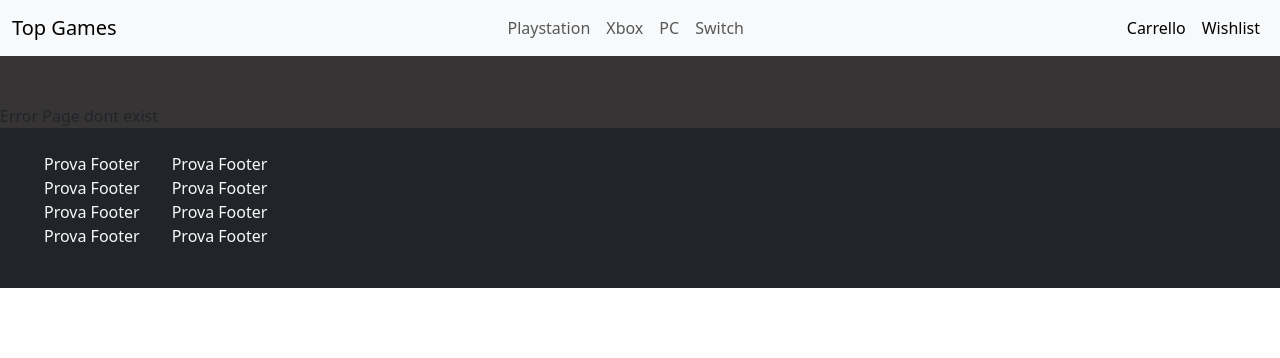
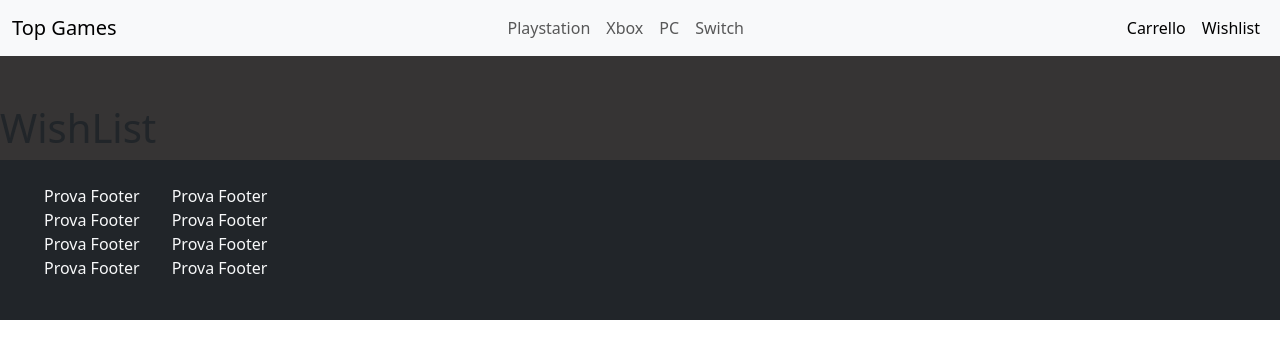
Before and after one commit to lorenzosalti/top-games-react, a React (Vite) app: page /wishlist in a window 1280 px wide. Shown: the top 358 px of the page. Built offline with nearby package versions, Linux system fonts and the light colour scheme.

Commit message:
feat: link to wishlist page

```diff
--- a/src/App.jsx
+++ b/src/App.jsx
@@ -6,6 +6,7 @@ import SearchPage from './pages/SearchPage';
 import DefaultLayout from './layouts/DefaultLayout';
 import GlobalContext from './contexts/globalContext';
 import SearchLayout from './layouts/SearchLayout';
+import WishListPage from './pages/WishListPage';
 
 
 function App() {
@@ -97,6 +98,7 @@ function App() {
             <Route path='/console/xbox' element={<div>Console:xbox</div>} />
             <Route path='/console/pc' element={<div>Console:pc</div>} />
             <Route path='/console/switch' element={<div>Console:switch</div>} />
+            <Route path='/wishlist' element={<WishListPage />} />
             {/* <Route path='/order' element={<div>Orders</div>} /> */}
             <Route path='/order/:id' element={<div>Detail Order</div>} />
             <Route path='/mailing-list' element={<div>Mailing-list</div>} />
--- a/src/components/Header.jsx
+++ b/src/components/Header.jsx
@@ -32,7 +32,7 @@ export default function Header() {
                                 <NavLink className='nav-link'>Carrello</NavLink>
                             </li>
                             <li className="nav-item">
-                                <NavLink className='nav-link'>Wishlist</NavLink>
+                                <NavLink to={'/wishlist'} className='nav-link'>Wishlist</NavLink>
                             </li>
                         </ul>
                     </div>
--- /dev/null
+++ b/src/pages/WishListPage.jsx
@@ -0,0 +1,14 @@
+
+
+
+function WishListPage() {
+
+  return (
+    <>
+      <h1>WishList</h1>
+    </>
+  )
+
+}
+
+export default WishListPage
```
